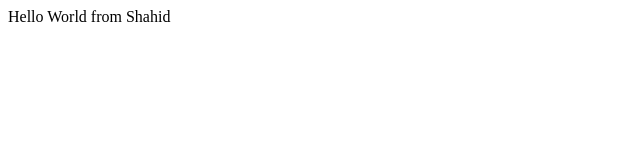
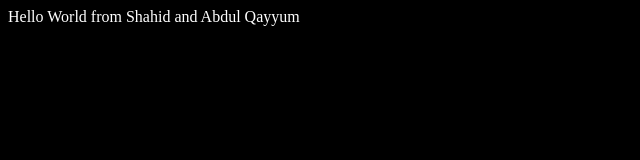
Before and after one commit to zahid6528/bootcamp2021, a plain HTML site: page index.html in a window 1280 px wide. Shown: the whole page, without its empty margins (0-640 px from the left). Drawn offline with Linux system fonts and the light colour scheme.

Commit message:
added style sheet
stlye.css

```diff
--- a/index.html
+++ b/index.html
@@ -4,9 +4,10 @@
     <meta charset="UTF-8">
     <meta name="viewport" content="width=device-width, initial-scale=1.0">
     <title>Document</title>
+    <link rel="stylesheet" href="style.css">
 </head>
 <body>
-    <div>Hello World from Shahid</div>
+    <div>Hello World from Shahid and Abdul Qayyum</div>
 
 </body>
 </html>
--- /dev/null
+++ b/style.css
@@ -0,0 +1,4 @@
+*{
+    background-color: black;
+    color: white;
+}
```
